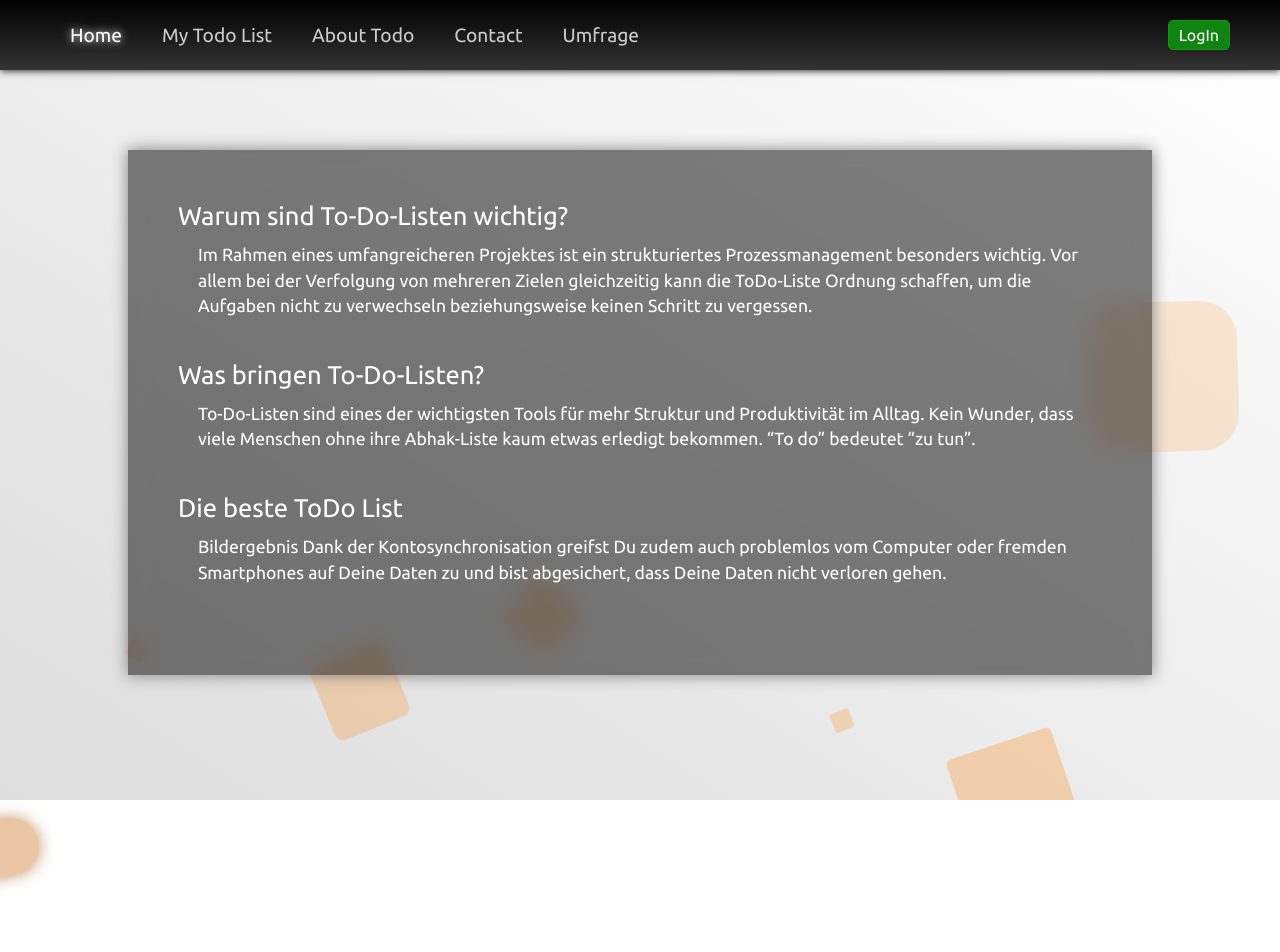
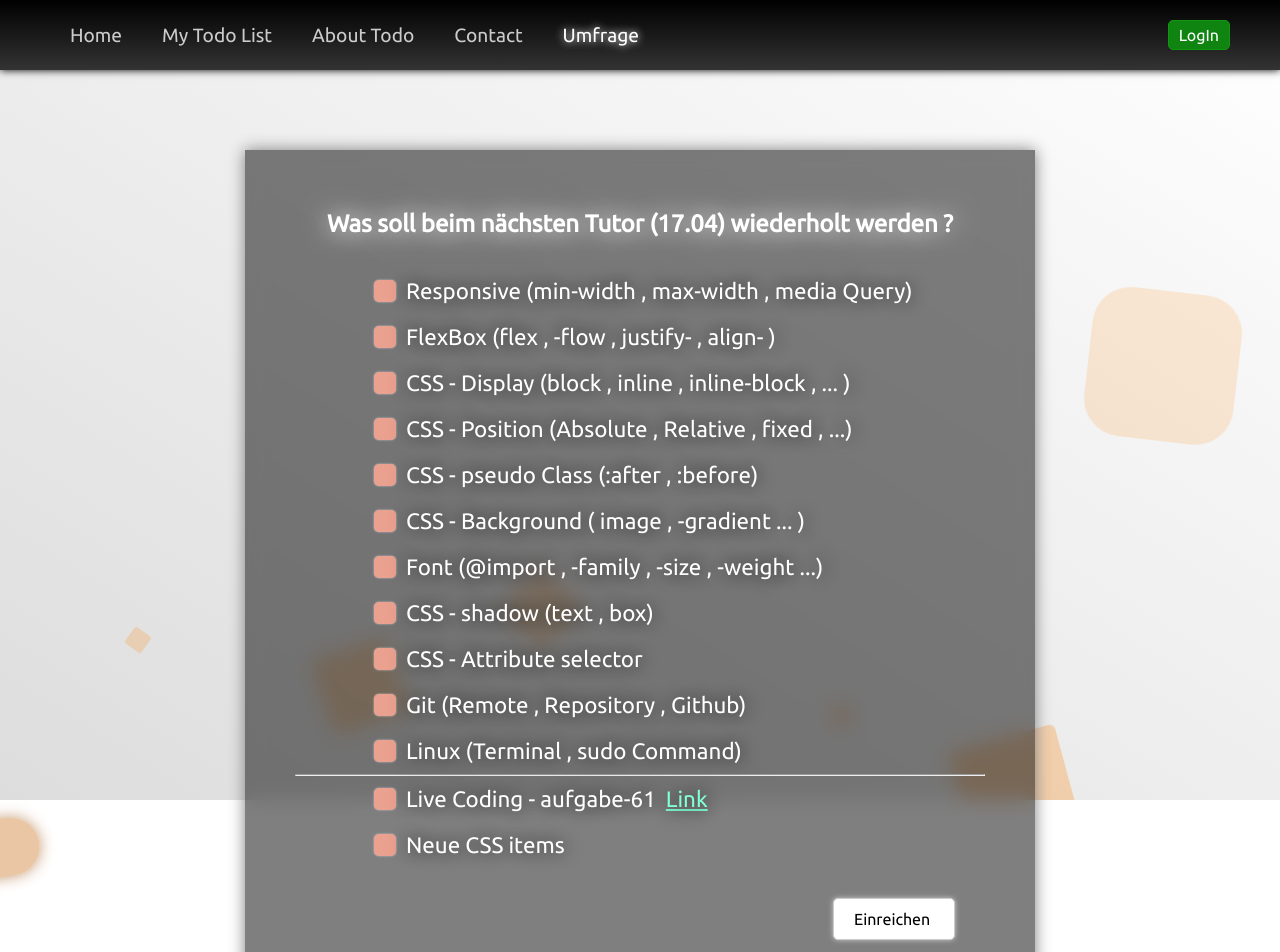
Before and after one commit to aliho3ein/aufgabenList-v3, a React (Create React App) app: page / in a window 1280 px wide. Shown: the top 952 px of the page. Before the commit the page ends 800 px from the top, so only its background shows below. Built offline with nearby package versions, Linux system fonts and the light colour scheme; what lord-icon-element would draw is missing.

Commit message:
E umfrage

```diff
--- a/public/index.html
+++ b/public/index.html
@@ -9,8 +9,13 @@
       content="Web site created using create-react-app"
     />
     <link rel="apple-touch-icon" href="%PUBLIC_URL%/logo192.png" />
+    <link
+      rel="shortcut icon"
+      href="%PUBLIC_URL%/images.ico"
+      type="image/x-icon"
+    />
     <link rel="manifest" href="%PUBLIC_URL%/manifest.json" />
-    <title>Aufgabenlist</title>
+    <title>Aufgaben List</title>
   </head>
   <body>
     <noscript>You need to enable JavaScript to run this app.</noscript>
--- a/src/Components/App.js
+++ b/src/Components/App.js
@@ -83,7 +83,7 @@ function App() {
             }
           />
           <Route
-            path="/tutor"
+            path="/"
             element={<Tutor tutor={myTutor} desp={despatchTutor} />}
           />
           <Route
@@ -95,7 +95,7 @@ function App() {
             }
           />
           <Route
-            path="/"
+            path="/home"
             element={
               <Suspense>
                 <MyHome />
--- a/src/Components/Loggin.js
+++ b/src/Components/Loggin.js
@@ -16,7 +16,7 @@ function TodoLogin() {
       <nav className="Navigation">
         <ul>
           <li>
-            <NavLink to="/">Home</NavLink>
+            <NavLink to="/home">Home</NavLink>
           </li>
           <li>
             <NavLink to={userOn.state.auth ? "/list" : "/logIn"}>
@@ -38,7 +38,7 @@ function TodoLogin() {
             <NavLink to={`/contact` + location.search}>Contact</NavLink>
           </li>
           <li>
-            <NavLink to="/tutor">Umfrage</NavLink>
+            <NavLink to="/">Umfrage</NavLink>
           </li>
         </ul>
       </nav>
@@ -58,7 +58,7 @@ function TodoLogin() {
         <button
           className="btn LogOutBtn"
           onClick={() => {
-            Nav("/");
+            Nav("/home");
             window.location.reload(false);
             /*userOn.despatch({ type: "toggleUser", payload: { key: "" } });*/
           }}
--- a/src/Components/myItem.js
+++ b/src/Components/myItem.js
@@ -52,8 +52,7 @@ function MyItem(props) {
       {tab === "start" ? (
         <lord-icon
           src="https://cdn.lordicon.com/wnkegycl.json"
-          trigger="loop"
-          delay="1000"
+          trigger="hover"
           class="lord-ic"
           title="Start"
           onClick={() => doItem("start")}
@@ -68,8 +67,7 @@ function MyItem(props) {
       {tab === "progress" ? (
         <lord-icon
           src="https://cdn.lordicon.com/hrqwmuhr.json"
-          trigger="loop"
-          delay="1000"
+          trigger="hover"
           class="lord-ic lord-don"
           title="Erledigt"
           onClick={() => doItem("done")}
--- a/src/Tutor/styleTutor.css
+++ b/src/Tutor/styleTutor.css
@@ -1,7 +1,7 @@
 .tutContainer {
-  min-width: 750px;
   width: 40vw;
-  height: 770px;
+  min-width: 790px;
+  min-height: 770px;
   color: #fff;
   background: rgb(0 0 0 / 0.5);
   backdrop-filter: blur(10px);
@@ -18,6 +18,11 @@
   margin: 30px auto 0;
   color: #fff;
   text-shadow: 0 0 15px #fff;
+}
+
+.tutContainer h2:first-child {
+  margin: 10px auto 30px;
+  text-shadow: 0 0 25px #fff;
 }
 
 .tutContainer label > span {
@@ -124,6 +129,12 @@ button.resBtn {
   color: #000;
 }
 
+#aufgabe {
+  padding: 0;
+  color: aquamarine;
+  text-decoration: underline;
+}
+
 /*
 .lord-sur {
   transform: translateY(-50px) scale(1.4);
--- a/src/Tutor/tutor.js
+++ b/src/Tutor/tutor.js
@@ -6,9 +6,17 @@ let Tutor = (props) => {
   let { tutor, desp } = props;
   let [result, setResult] = useState([]);
   let self = 1;
-  // document.cookie = "user=; expires=Thu, 01 Jan 1970 00:00:00 UTC; path=/;";
+  /* Get Cookie */
+  document.cookie = "user=; expires=Thu, 01 Jan 1970 00:00:00 UTC; path=/;";
   let Us = document.cookie.split("=");
+  useEffect(() => {
+    if (Us[1]) {
+      setData();
+      self = 0;
+    }
+  }, []);
 
+  /* Show Result after submit */
   useEffect(() => {
     let erg = [];
     let ergebnis = Object.values(tutor.umfrage);
@@ -78,26 +86,23 @@ let Tutor = (props) => {
       }
 
       /* Cookie */
-      document.cookie = "user=true;SameSite=None; Secure";
+      document.cookie = "17=true;SameSite=None; Secure";
     } catch {}
   };
 
-  if (Us[1]) {
-    setData();
-    self = 0;
-  }
-
+  /* Return */
   return (
     <div className="tutContainer">
+      <h2>Was soll beim nächsten Tutor (17.04) wiederholt werden ?</h2>
       <label htmlFor="svHl-tag">
         <span>{result[0]}</span>
-        <input type="checkbox" className="svInput" id="svHl-tag" /> Html (head
-        und body tags , element )
+        <input type="checkbox" className="svInput" id="svHl-tag" /> Responsive
+        (min-width , max-width , media Query){" "}
       </label>
       <label htmlFor="svHl-table">
         <span>{result[1]}</span>
-        <input type="checkbox" className="svInput" id="svHl-table" /> Html Table
-        (tHead , tr , td , th ... )
+        <input type="checkbox" className="svInput" id="svHl-table" /> FlexBox
+        (flex , -flow , justify- , align- )
       </label>
       <label htmlFor="svCss-dis">
         <span>{result[2]}</span>
@@ -112,7 +117,7 @@ let Tutor = (props) => {
       <label htmlFor="svCss-sud">
         <span>{result[4]}</span>
         <input type="checkbox" className="svInput" id="svCss-sud" />
-        CSS - pseudo Class
+        CSS - pseudo Class (:after , :before)
       </label>
       <label htmlFor="svCss-bc">
         <span>{result[5]}</span>
@@ -122,7 +127,7 @@ let Tutor = (props) => {
       <label htmlFor="svCss-fnt">
         <span>{result[6]}</span>
         <input type="checkbox" className="svInput" id="svCss-fnt" />
-        Font (@import , -family , -size , -width ...)
+        Font (@import , -family , -size , -weight ...)
       </label>
       <label htmlFor="svCss-shad">
         <span>{result[7]}</span>
@@ -147,8 +152,11 @@ let Tutor = (props) => {
       <hr />
       <label htmlFor="ubung">
         <span>{result[11]}</span>
-        <input type="checkbox" className="svInput" id="ubung" /> Live Coding
-        (unterrichtsaufgaben)
+        <input type="checkbox" className="svInput" id="ubung" /> Live Coding -
+        aufgabe-61
+        <a id="aufgabe" href="https://ibb.co/zxqTm1J" target="_blank">
+          Link
+        </a>
       </label>
       <label htmlFor="newMeth">
         <span>{result[12]}</span>
@@ -166,7 +174,6 @@ let Tutor = (props) => {
             ></lord-icon>
             <span className="btnName">Einreichen </span>
           </button>
-          {/*jpikaoyw*/}
         </div>
       ) : (
         <h2>Vielen Danke , Die Umfrage wurde erfolgreich gesendet</h2>
```
